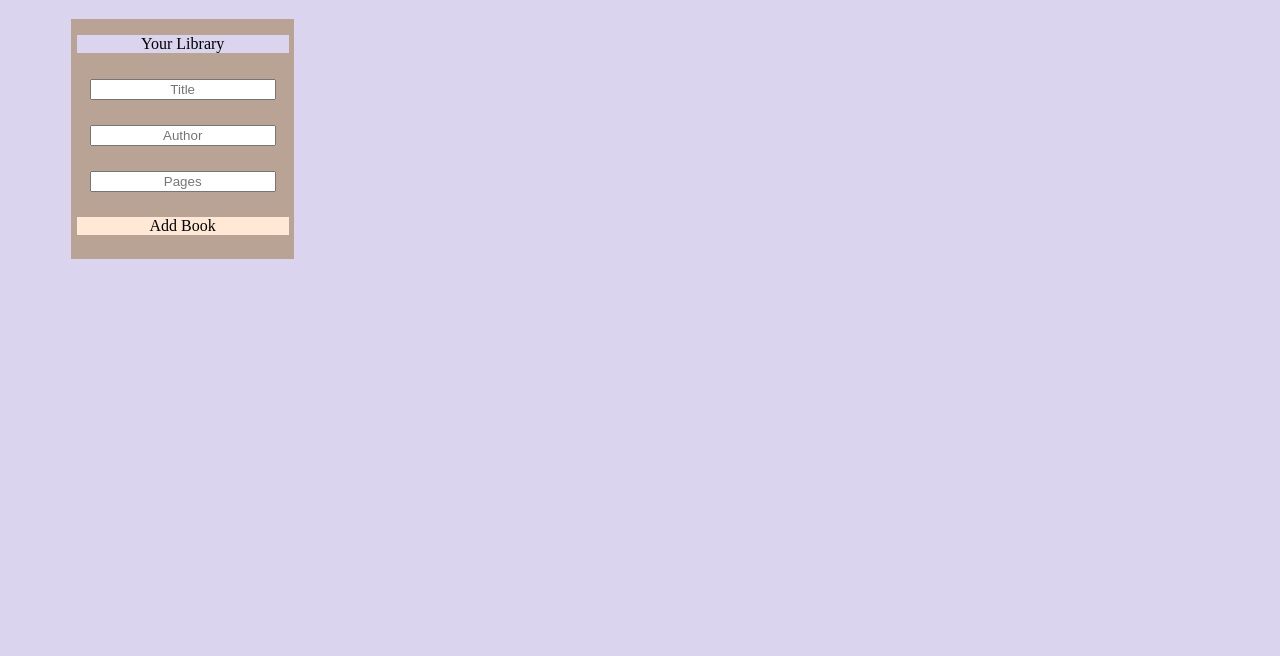
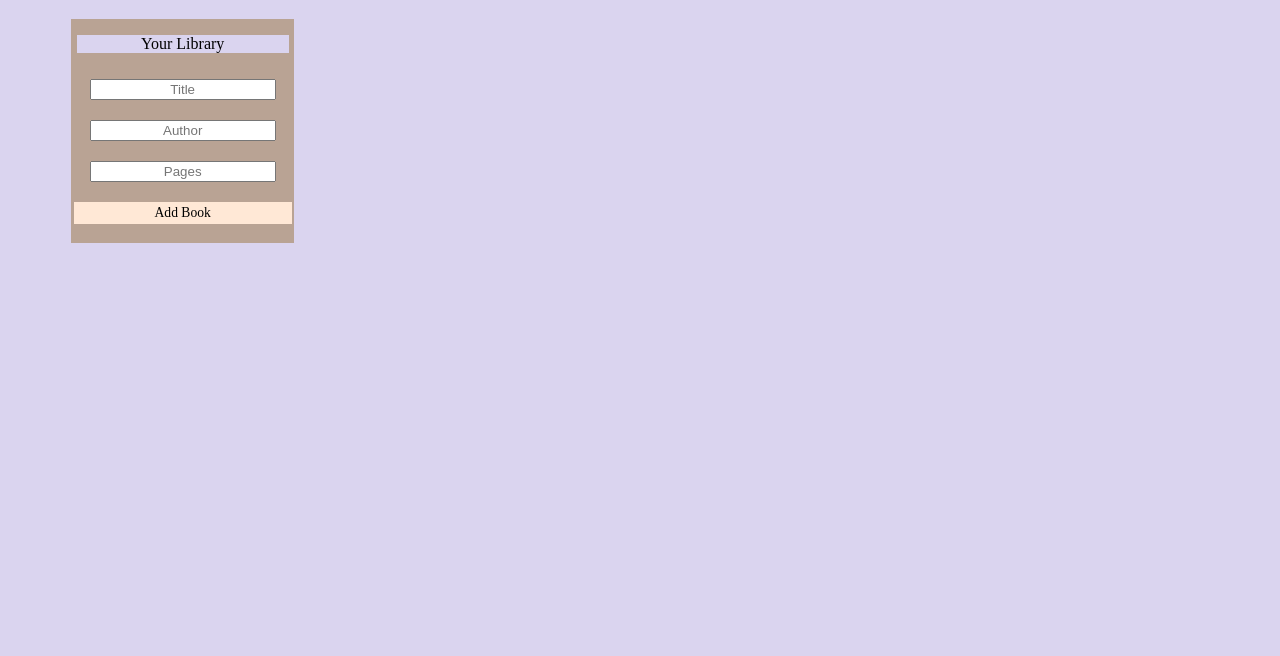
Before and after one commit to xarmar/LibraryJS, a plain HTML site: page index.html in a window 1280 px wide. Shown: the part 92-748 px from the top of the page. Drawn offline with Linux system fonts and the light colour scheme.

Commit message:
change Add Book CSS properties

```diff
--- a/css/library.css
+++ b/css/library.css
@@ -35,7 +35,7 @@ h1 {
     text-align: center;
     width: 20%;;
     background-color: #B9A394;
-    height: 15em;
+    height: 14em;
 }
 
 #inputContainer p {
@@ -48,11 +48,13 @@ h1 {
 #inputContainer input {
     width: 80%;
     margin-top:10px;
-    margin-bottom: 15px;
+    margin-bottom: 10px;
 }
 
 #inputContainer #addBookButton {
+    padding: 3px;
     width: 95%;
+    font-size: 85%;
     background-color: #ffe8d6;
     margin-top: 10px;
     margin-left: auto;
@@ -80,7 +82,7 @@ h1 {
     margin-right: 2%;
     text-align: center;
     background-color: #B9A394;
-    height: 15em;
+    height: 14em;
 }
 
 .bookDiv p {
```
